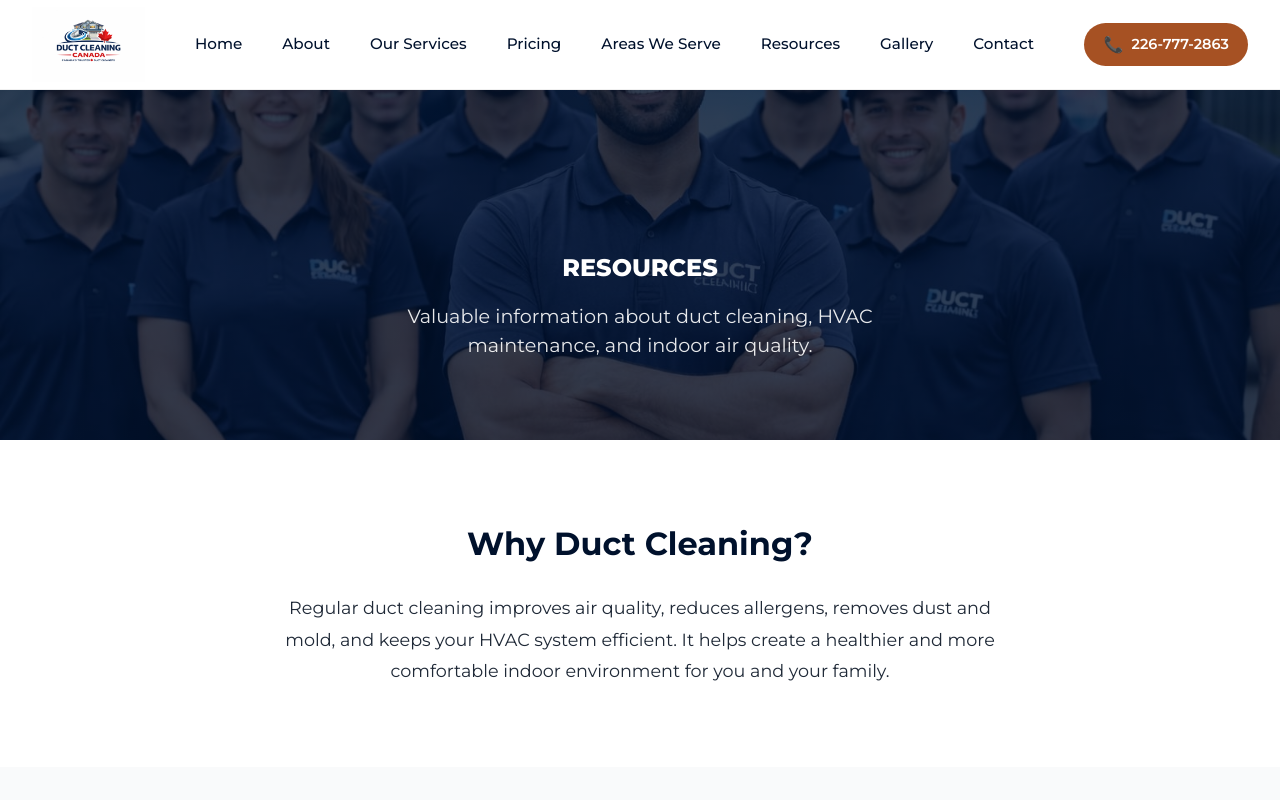
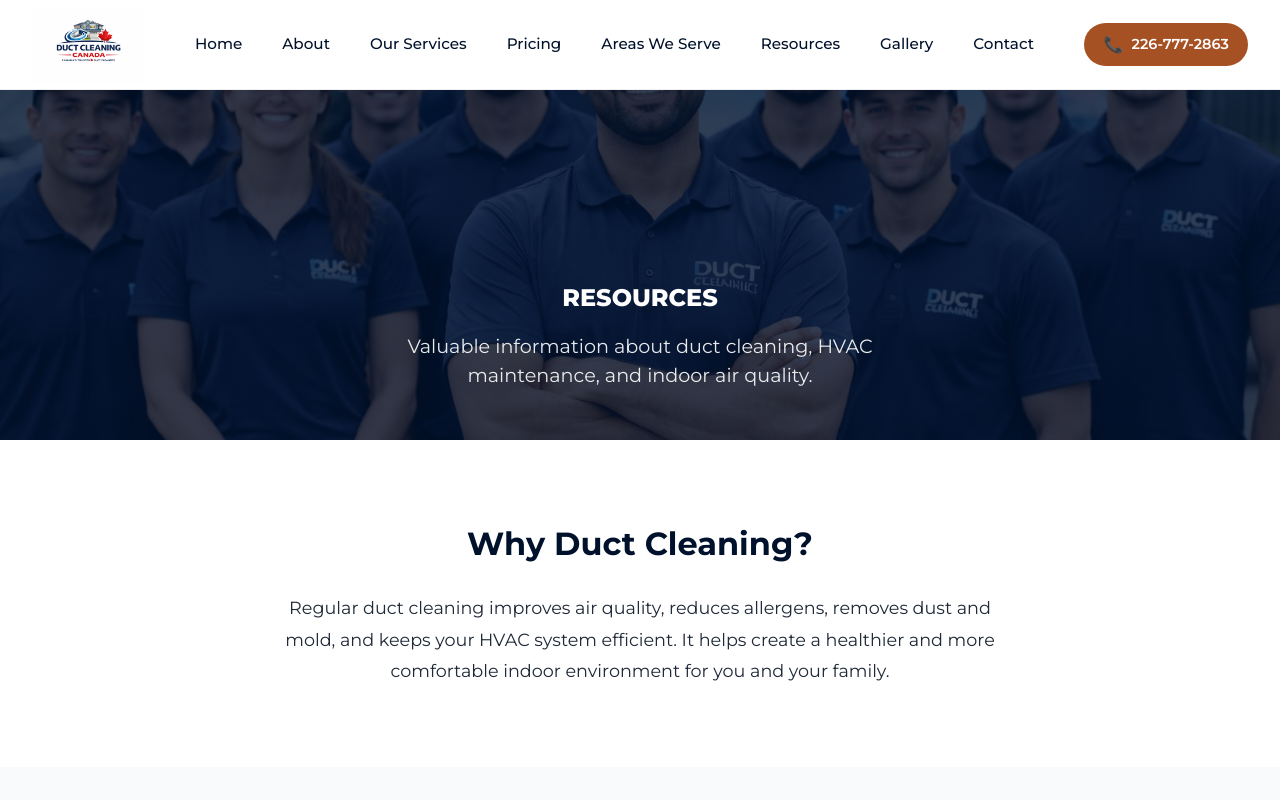
Before and after one commit to josph8487-prog/duct-Canada-original, a Next.js app: page /resources in a window 1280 px wide. Shown: the top 800 px of the page. Built offline with nearby package versions, Linux system fonts and the light colour scheme.

Commit message:
Update page.tsx

```diff
--- a/src/app/resources/page.tsx
+++ b/src/app/resources/page.tsx
@@ -5,7 +5,7 @@ export default function Resources() {
         <>
             <section className={styles.hero}>
                 <div className="container">
-           <h1 className={styles.heroTitle} style={{ fontSize: '24px', marginTop: '80px' }}>Resources</h1>
+           <h1 className={styles.heroTitle} style={{ fontSize: '24px', marginTop: '140px' }}>Resources</h1>
 
 
                     <p className={styles.heroSubtitle}>Valuable information about duct cleaning, HVAC maintenance, and indoor air quality.</p>
```
